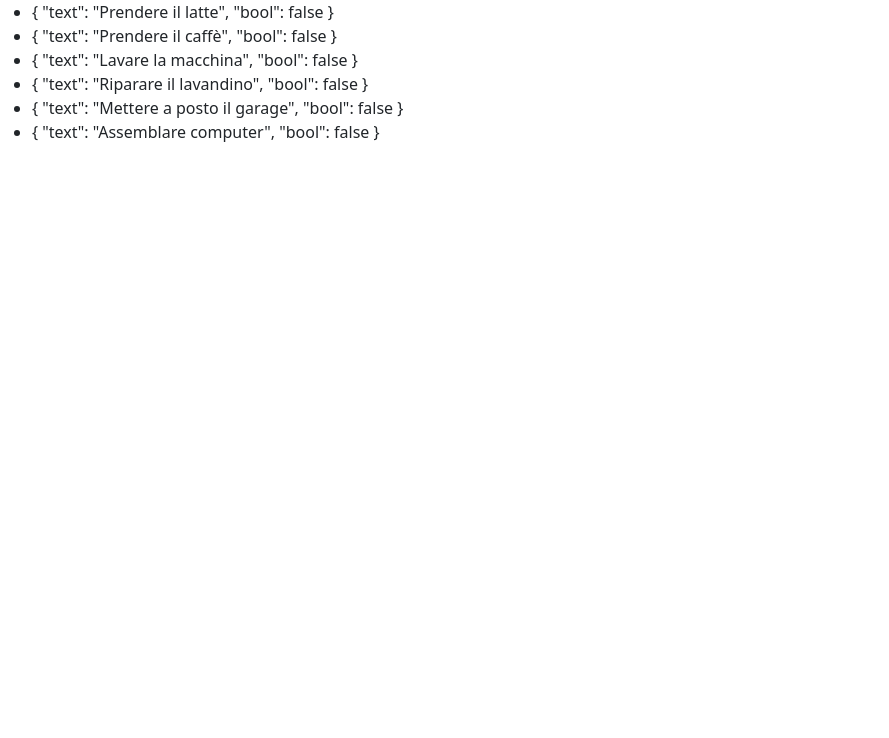
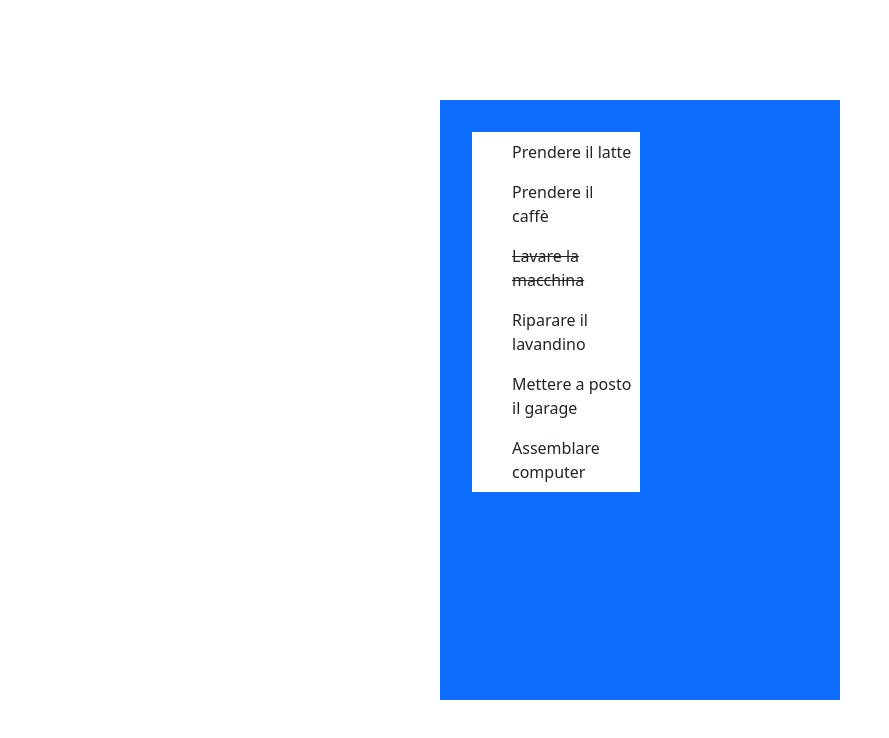
Before and after one commit to emanuelefarelli/vue-todolist, a plain HTML site: page index.html in a window 1280 px wide. Shown: the whole page, without its empty margins (0-889 px from the left). Drawn offline with nearby package versions, Linux system fonts and the light colour scheme.

Commit message:
Reached milestone 1

```diff
--- a/index.html
+++ b/index.html
@@ -12,18 +12,25 @@
     <link href="https://cdn.jsdelivr.net/npm/bootstrap@5.2.3/dist/css/bootstrap.min.css" rel="stylesheet" integrity="sha384-rbsA2VBKQhggwzxH7pPCaAqO46MgnOM80zW1RWuH61DGLwZJEdK2Kadq2F9CUG65" crossorigin="anonymous">
 
     <!-- LINK MY_STYLE -->
-    <link rel="stylesheet" href="css/style.css">
+    <link rel="stylesheet" href="style.css">
 
     <title>Document</title>
 </head>
 <body>
     <script src="https://unpkg.com/vue@3/dist/vue.global.js"></script>
     <div id="app">
-        <ul>
-            <li v-for="item in list">
-                {{ item }}
-            </li>
-        </ul>
+        <main class="bg-primary">
+            <ul>
+                <li v-for="item in list">
+                    <div v-if="item.done" class="text-decoration-line-through">
+                        {{ item.text }}
+                    </div>
+                    <div v-else>
+                        {{ item.text }}
+                    </div>
+                </li>
+            </ul>
+        </main>
     </div>
     <script src="script.js"></script>
 </body>
--- a/script.js
+++ b/script.js
@@ -6,27 +6,27 @@ createApp({
       list: [
         {
           text: 'Prendere il latte',
-            bool: false,
+          done: false,
         },
         {
           text: 'Prendere il caffè',
-            bool: false,
+          done: false,
         },
         {
           text: 'Lavare la macchina',
-            bool: false,
+          done: true,
         },
         {
           text: 'Riparare il lavandino',
-            bool: false,
+          done: false,
         },
         {
           text: 'Mettere a posto il garage',
-            bool: false,
+          done: false,
         },
         {
           text: 'Assemblare computer',
-            bool: false,
+          done: false,
         },
       ]
     }
--- /dev/null
+++ b/style.css
@@ -0,0 +1,23 @@
+*{
+    padding: 0;
+    margin: 0;
+    box-sizing: border-box;
+}
+
+ul{
+    list-style-type: none;
+    width: 50%;
+    background-color: white;
+}
+
+li{
+    padding: 0.5rem;
+}
+
+main{
+    max-width: 400px;
+    height: 600px;
+    margin: 0 auto;
+    margin-top: calc((100vh - 600px) / 2);
+    padding: 2rem;
+}
```
Lines whose indentation alone changed are shown as unchanged.
